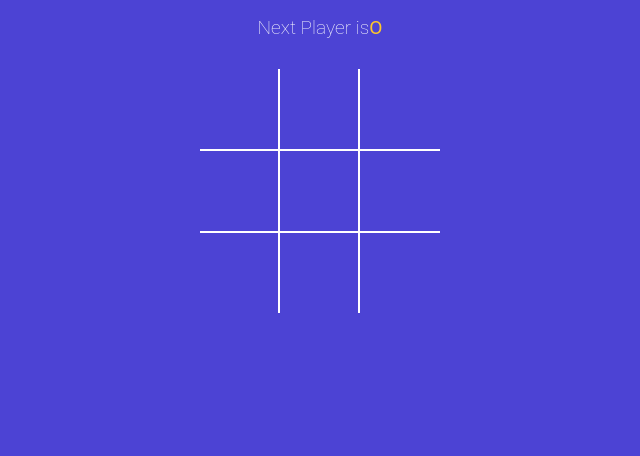
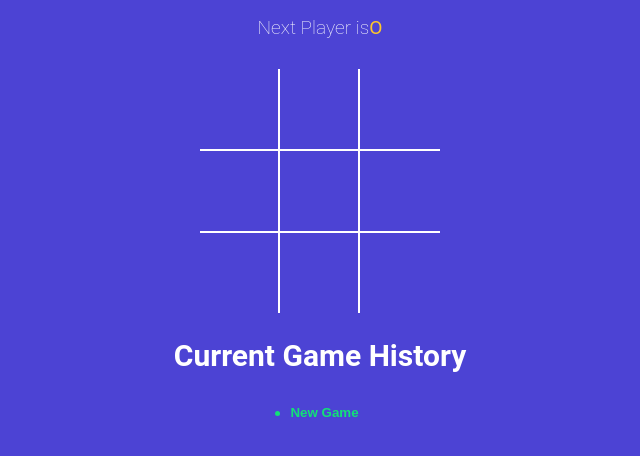
Before and after one commit to NikitaVishwakarma0322/tictactoe-game, a React (Vite) app: page / in a window 1280 px wide. Shown: the top 456 px of the page, without its empty margins (320-960 px from the left). Built offline with nearby package versions, Linux system fonts and the light colour scheme.

Commit message:
Added game history

```diff
--- a/src/App.jsx
+++ b/src/App.jsx
@@ -3,34 +3,69 @@
 import Board from './components/Board';
 import StatusMessage from './components/StatusMessage';
 import { calculateWinner } from './components/winner';
+import History from './components/History';
 
 function App() {
-  const [squares, setSquares] = useState(Array(9).fill(null));
-  const [isXNext, setIsXNext] = useState(false);
+  const [history, setHistory] = useState([
+    { squares: Array(9).fill(null), isXNext: false },
+  ]);
+  const [currentMove, setCurrentMove] = useState(0);
+  const gamingBoard = history[currentMove];
 
-  const winner = calculateWinner(squares);
+  // const [squares, setSquares] = useState(Array(9).fill(null));
+  // const [isXNext, setIsXNext] = useState(false);
+
+  const winner = calculateWinner(gamingBoard.squares);
 
   const handleSquareClick = clickedPosition => {
-    if (squares[clickedPosition] || winner) {
+    if (gamingBoard.squares[clickedPosition] || winner) {
       return;
     }
 
-    setSquares(currentSquares => {
-      return currentSquares.map((squareValue, position) => {
-        if (clickedPosition === position) {
-          return isXNext ? 'X' : 'O';
+    setHistory(currentHistory => {
+      const isTraversing = currentMove + 1 !== currentHistory.length;
+      // console.log(isTraversing);
+
+      const lastGamingState = isTraversing
+        ? currentHistory[currentMove]
+        : currentHistory[currentHistory.length - 1];
+
+      // setSquares(currentSquares => {
+      const nextSquareState = lastGamingState.squares.map(
+        (squareValue, position) => {
+          if (clickedPosition === position) {
+            return lastGamingState.isXNext ? 'X' : 'O';
+          }
+          return squareValue;
         }
-        return squareValue;
+      );
+
+      const base = isTraversing
+        ? currentHistory.slice(0, currentHistory.indexOf(lastGamingState) + 1)
+        : currentHistory;
+
+      return base.concat({
+        squares: nextSquareState,
+        isXNext: !lastGamingState.isXNext,
       });
     });
 
-    setIsXNext(currentIsXNext => !currentIsXNext);
+    setCurrentMove(move => move + 1);
+  };
+
+  const moveTo = move => {
+    setCurrentMove(move);
   };
 
   return (
     <div className="app">
-      <StatusMessage winner={winner} isXNext={isXNext} squares={squares} />
-      <Board squares={squares} handleSquareClick={handleSquareClick} />
+      <StatusMessage winner={winner} gamingBoard={gamingBoard} />
+      <Board
+        squares={gamingBoard.squares}
+        handleSquareClick={handleSquareClick}
+      />
+      <h2>Current Game History</h2>
+      <History history={history} moveTo={moveTo} currentMove={currentMove} />
     </div>
   );
 }
--- /dev/null
+++ b/src/components/History.jsx
@@ -0,0 +1,21 @@
+const History = ({ history, moveTo, currentMove }) => {
+  return (
+    <div className="history-wrapper">
+      <ul className="history">
+        {history.map((_, index) => (
+          <li key={index}>
+            <button
+              type="button"
+              className={`btn-move ${currentMove === index ? 'active' : ''}`}
+              onClick={() => moveTo(index)}
+            >
+              {index === 0 ? `New Game` : `Go to Move #${index}`}
+            </button>
+          </li>
+        ))}
+      </ul>
+    </div>
+  );
+};
+
+export default History;
--- a/src/components/StatusMessage.jsx
+++ b/src/components/StatusMessage.jsx
@@ -1,12 +1,12 @@
-import Square from './Square';
-// import PropTypes from "prop-types";
+const StatusMessage = ({ winner, gamingBoard }) => {
+  const { squares, isXNext } = gamingBoard;
 
-const StatusMessage = ({ winner, isXNext, squares }) => {
   const noMovesLeft = squares.every(squareValue => squareValue !== null);
   const nextPlayer = isXNext ? 'X' : 'O';
-  const statusMessage = winner
-    ? `Winner is ${winner}`
-    : `NextPlayer is ${nextPlayer}`;
+
+  // const statusMessage = winner
+  //   ? `Winner is ${winner}`
+  //   : `NextPlayer is ${nextPlayer}`;
 
   const renderstatusMessage = () => {
     if (winner) {
@@ -45,10 +45,3 @@
 };
 
 export default StatusMessage;
-
-// StatusMessage.propTypes = {
-//   item: PropTypes.object.isRequired,
-//   onItemClick: PropTypes.func.isRequired,
-//   viewState: PropTypes.object,
-//   selectedItem:PropTypes.object
-// };
--- a/src/main.jsx
+++ b/src/main.jsx
@@ -3,7 +3,8 @@
 import App from './App.jsx';
 
 ReactDOM.createRoot(document.getElementById('root')).render(
-  <React.StrictMode>
-    <App />
-  </React.StrictMode>
+  // <React.StrictMode>
+
+  <App />
+  // {/* </React.StrictMode> */}
 );
```
